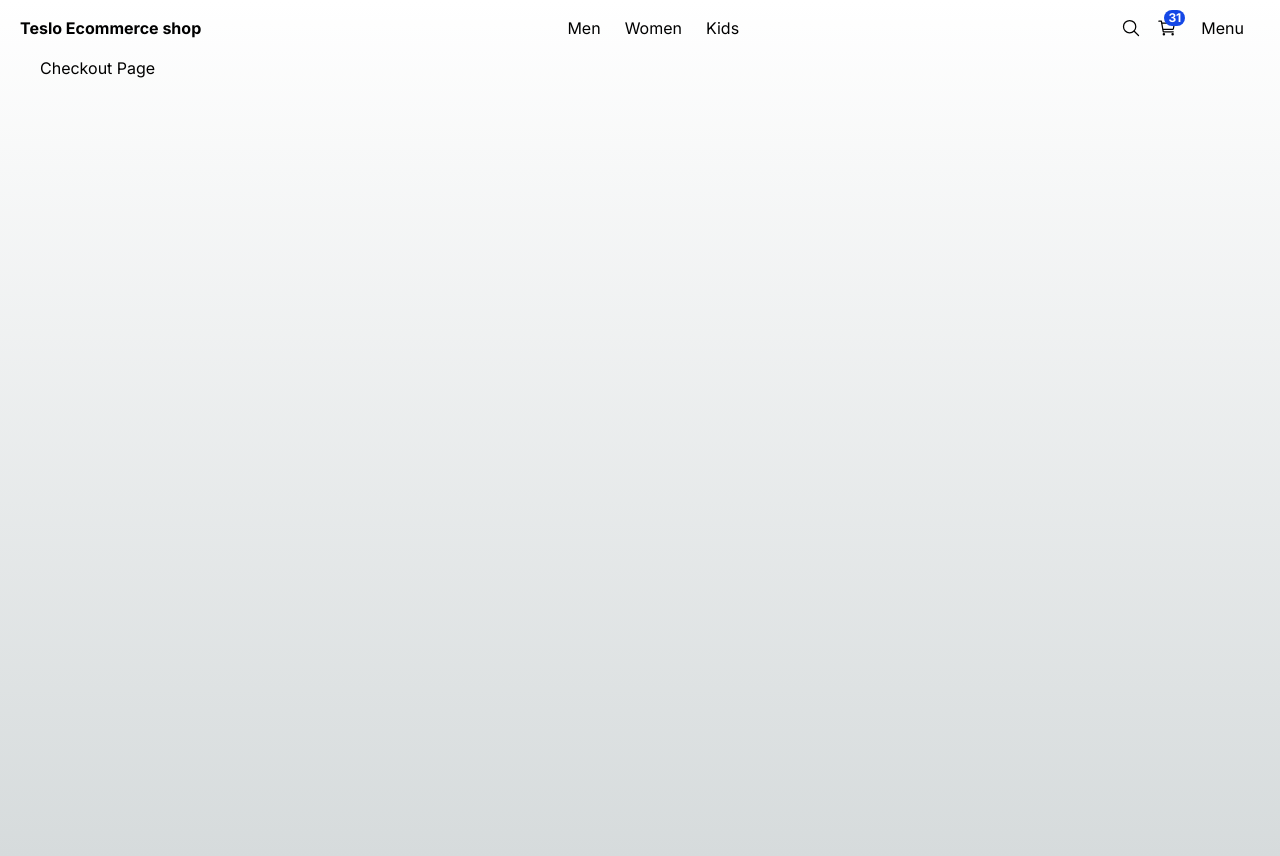
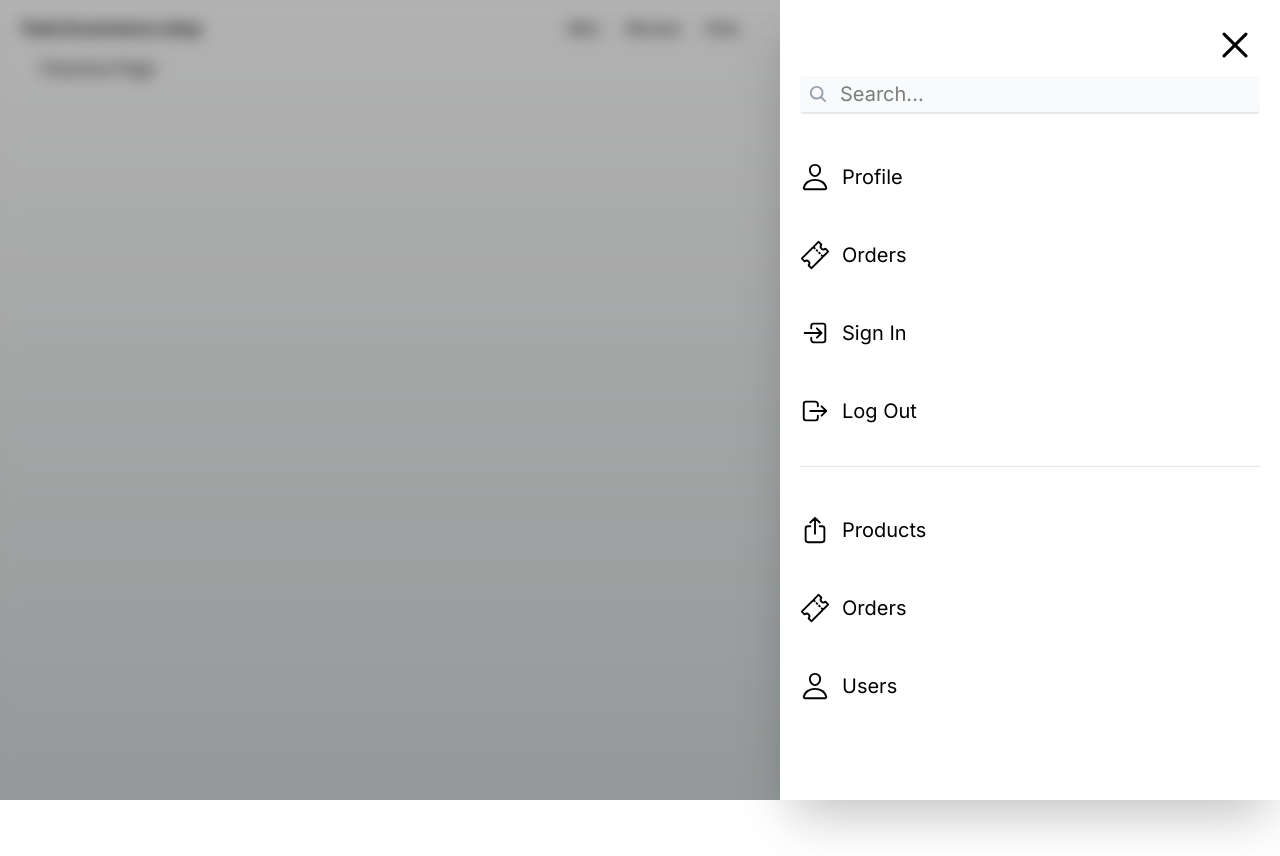
Before and after one commit to rabindranathfv/tesla-ecommerce-shop-next, a Next.js app: page /checkout in a window 1280 px wide. Both pictures are taken after a click on the button "Menu". After the commit the page ends 800 px from the top, so only its background shows below. Built offline with nearby package versions, Linux system fonts and the light colour scheme.

Commit message:
feat: using zustand, for control sidebarMenu, create sidebarMenu with blur effect and open/close event

```diff
--- a/package.json
+++ b/package.json
@@ -9,10 +9,12 @@
     "lint": "eslint"
   },
   "dependencies": {
+    "clsx": "^2.1.1",
     "next": "16.2.3",
     "react": "19.2.4",
     "react-dom": "19.2.4",
-    "react-icons": "^5.6.0"
+    "react-icons": "^5.6.0",
+    "zustand": "^5.0.14"
   },
   "devDependencies": {
     "@tailwindcss/postcss": "^4",
--- a/src/app/(shop)/layout.tsx
+++ b/src/app/(shop)/layout.tsx
@@ -1,3 +1,6 @@
+import { Sidebar } from "@/components/sidebar/Sidebar";
+import TopMenu from "@/components/ui/top-menu/TopMenu";
+
 export default function ShopLayout({
   children,
 }: {
@@ -5,6 +8,8 @@
 }) {
   return (
     <main className="min-h-screen ">
+      <TopMenu />
+      <Sidebar />
       <div className="px-2 sm:px-10">{children}</div>
     </main>
   );
--- a/src/app/layout.tsx
+++ b/src/app/layout.tsx
@@ -1,7 +1,6 @@
 import type { Metadata } from "next";
 import "./globals.css";
 import { inter } from "@/config/fonts";
-import TopMenu from "@/components/ui/top-menu/TopMenu";
 
 export const metadata: Metadata = {
   title: "Teslo Ecommerce | Shop Next",
@@ -15,10 +14,7 @@
 }>) {
   return (
     <html lang="en">
-      <body className={inter.className}>
-        <TopMenu />
-        {children}
-      </body>
+      <body className={inter.className}>{children}</body>
     </html>
   );
 }
--- a/src/components/index.ts
+++ b/src/components/index.ts
@@ -1,5 +1,6 @@
 export * from "./products/product-grid/ProductGrid";
 export * from "./products/product-grid/ProductGridItem";
+export * from "./sidebar/Sidebar";
 
 export * from "./ui/not-found/PageNotFound";
 export * from "./ui/title/Title";
--- /dev/null
+++ b/src/components/sidebar/Sidebar.tsx
@@ -0,0 +1,116 @@
+"use client";
+
+import { useUIStore } from "@/store";
+import { clsx } from "clsx";
+import Link from "next/link";
+import {
+  IoCloseOutline,
+  IoLogInOutline,
+  IoLogOutOutline,
+  IoPersonOutline,
+  IoSearch,
+  IoShareOutline,
+  IoTicketOutline,
+} from "react-icons/io5";
+
+export const Sidebar = () => {
+  const isSideMenuOpen = useUIStore((state) => state.isSideMenuOpen);
+  const closeSideMenu = useUIStore((state) => state.closeSideMenu);
+
+  return (
+    <div>
+      {isSideMenuOpen && (
+        <div className="fixed top-0 left-0 w-screen h-screen z-10 bg-black opacity-30"></div>
+      )}
+
+      {isSideMenuOpen && (
+        <div
+          className="fade-in fixed top-0 left-0 w-screen h-screen z-10 backdrop-filter backdrop-blur-sm"
+          onClick={closeSideMenu}
+        ></div>
+      )}
+
+      <nav
+        className={clsx(
+          "fixed p-5 top-0 right-0 w-[500px] h-screen z-20 bg-white shadow-2xl transform transition-all duration-300",
+          //   isSideMenuOpen ? "translate-x-0" : "translate-x-full",
+          {
+            "translate-x-full": !isSideMenuOpen,
+          },
+        )}
+      >
+        <IoCloseOutline
+          size={50}
+          className="absolute top-5 right-5 cursor-pointer"
+          onClick={() => {
+            closeSideMenu();
+          }}
+        />
+
+        <div className="relative mt-14">
+          <IoSearch size={20} className="absolute top-2 left-2 text-gray-400" />
+          <input
+            type="text"
+            className="w-full bg-gray-50 rounded pl-10 py-1 pr-10 border-b-2 text-xl border-gray-200 focus:outline-none focus:border-blue-500"
+            placeholder="Search..."
+          />
+        </div>
+
+        <Link
+          href="/"
+          className="flex items-center mt-10 pt-2 hover:bg-gray-100 rounded transition-all"
+        >
+          <IoPersonOutline size={30} />
+          <span className="ml-3 text-xl">Profile</span>
+        </Link>
+        <Link
+          href="/"
+          className="flex items-center mt-10 pt-2 hover:bg-gray-100 rounded transition-all"
+        >
+          <IoTicketOutline size={30} />
+          <span className="ml-3 text-xl">Orders</span>
+        </Link>
+        <Link
+          href="/"
+          className="flex items-center mt-10 pt-2 hover:bg-gray-100 rounded transition-all"
+        >
+          <IoLogInOutline size={30} />
+          <span className="ml-3 text-xl">Sign In</span>
+        </Link>
+
+        <Link
+          href="/"
+          className="flex items-center mt-10 pt-2 hover:bg-gray-100 rounded transition-all"
+        >
+          <IoLogOutOutline size={30} />
+          <span className="ml-3 text-xl">Log Out</span>
+        </Link>
+
+        <div className="w-full h-px bg-gray-200 my-10" />
+
+        <Link
+          href="/"
+          className="flex items-center mt-10 pt-2 hover:bg-gray-100 rounded transition-all"
+        >
+          <IoShareOutline size={30} />
+          <span className="ml-3 text-xl">Products</span>
+        </Link>
+        <Link
+          href="/"
+          className="flex items-center mt-10 pt-2 hover:bg-gray-100 rounded transition-all"
+        >
+          <IoTicketOutline size={30} />
+          <span className="ml-3 text-xl">Orders</span>
+        </Link>
+
+        <Link
+          href="/"
+          className="flex items-center mt-10 pt-2 hover:bg-gray-100 rounded transition-all"
+        >
+          <IoPersonOutline size={30} />
+          <span className="ml-3 text-xl">Users</span>
+        </Link>
+      </nav>
+    </div>
+  );
+};
--- a/src/components/ui/top-menu/TopMenu.tsx
+++ b/src/components/ui/top-menu/TopMenu.tsx
@@ -1,7 +1,11 @@
+"use client";
+
 import Link from "next/link";
 import { IoCartOutline, IoSearchOutline } from "react-icons/io5";
+import { useUIStore } from "@/store";
 
 export default function TopMenu() {
+  const openSideMenu = useUIStore((state) => state.openSideMenu);
   return (
     <nav className="flex px-5 justify-between items-center w-full">
       {/* logo */}
@@ -50,7 +54,10 @@
           </div>
         </Link>
 
-        <button className="m-2 p-2 rounded-md transition-all hover:bg-gray-100">
+        <button
+          className="m-2 p-2 rounded-md transition-all hover:bg-gray-100"
+          onClick={() => openSideMenu()}
+        >
           Menu
         </button>
       </div>
--- /dev/null
+++ b/src/store/index.ts
@@ -0,0 +1 @@
+export * from "./ui/ui-store";
--- /dev/null
+++ b/src/store/ui/ui-store.ts
@@ -0,0 +1,13 @@
+import { create } from "zustand";
+
+interface State {
+  isSideMenuOpen: boolean;
+  openSideMenu: () => void;
+  closeSideMenu: () => void;
+}
+
+export const useUIStore = create<State>((set) => ({
+  isSideMenuOpen: false,
+  openSideMenu: () => set(() => ({ isSideMenuOpen: true })),
+  closeSideMenu: () => set(() => ({ isSideMenuOpen: false })),
+}));
```
Also changed, not shown: 1 other file (tests, documents, lock files or other folders).
